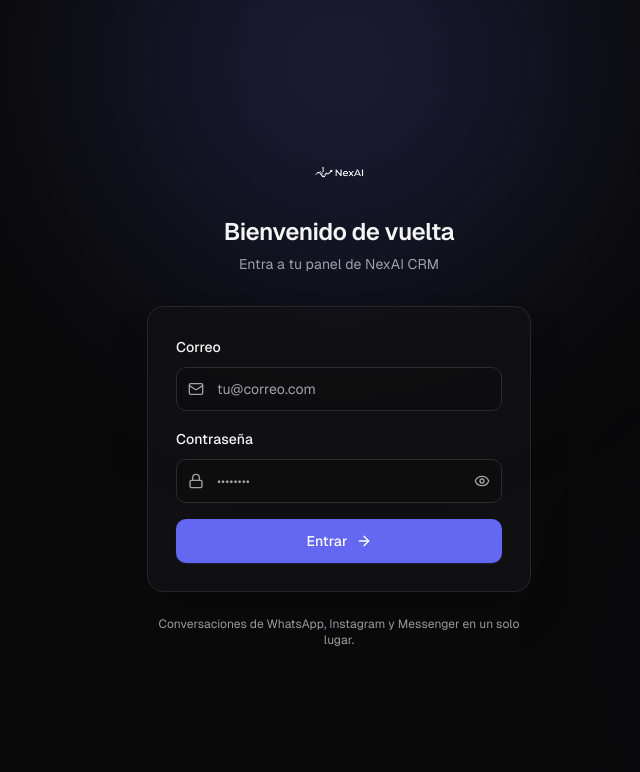
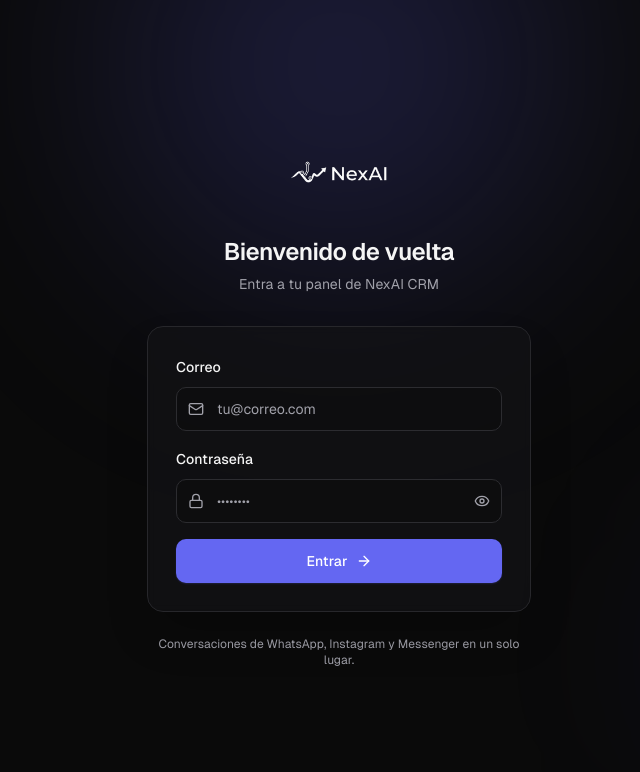
Before and after one commit to fernandosegrr/NexCRM, a Next.js app: page /login in a window 1280 px wide. Shown: the top 772 px of the page, without its empty margins (301-941 px from the left). Built offline with nearby package versions, Linux system fonts and the light colour scheme.

Commit message:
fix(brand): increase logo sizes - h-20 login, h-14 default, h-9 sidebar

```diff
--- a/src/app/login/page.tsx
+++ b/src/app/login/page.tsx
@@ -22,7 +22,7 @@
 
       <div className="relative w-full max-w-sm">
         <div className="mb-8 flex flex-col items-center text-center">
-          <Logo showSuffix={false} className="[&_img]:h-10" />
+          <Logo showSuffix={false} imageClassName="h-20" />
           <h1 className="mt-6 text-2xl font-semibold tracking-tight">
             Bienvenido de vuelta
           </h1>
--- a/src/components/admin/admin-shell.tsx
+++ b/src/components/admin/admin-shell.tsx
@@ -29,7 +29,7 @@
       {/* Sidebar de escritorio */}
       <aside className="fixed inset-y-0 left-0 z-40 hidden w-64 flex-col border-r border-border bg-card/30 md:flex">
         <div className="flex h-16 items-center px-6">
-          <Logo />
+          <Logo imageClassName="h-9" />
         </div>
         <div className="mt-2 flex-1 overflow-y-auto pb-4">
           <SidebarNav />
@@ -44,7 +44,7 @@
         <SheetContent side="left" className="w-72 p-0">
           <SheetTitle className="sr-only">Menú de navegación</SheetTitle>
           <div className="flex h-16 items-center px-6">
-            <Logo />
+            <Logo imageClassName="h-9" />
           </div>
           <div className="mt-2">
             <SidebarNav onNavigate={() => setOpen(false)} />
--- a/src/components/brand/logo.tsx
+++ b/src/components/brand/logo.tsx
@@ -6,9 +6,9 @@
     <Image
       src="/favicon.png"
       alt="NexAI"
-      width={36}
-      height={36}
-      className={cn("h-9 w-auto object-contain", className)}
+      width={48}
+      height={48}
+      className={cn("h-10 w-auto object-contain", className)}
       priority
     />
   );
@@ -19,14 +19,16 @@
   showText = true,
   showSuffix = true,
   textClassName,
+  imageClassName,
 }: {
   className?: string;
   showText?: boolean;
   showSuffix?: boolean;
   textClassName?: string;
+  imageClassName?: string;
 }) {
   if (!showText) {
-    return <LogoMark className={className} />;
+    return <LogoMark className={cn("h-10 w-auto", className)} />;
   }
 
   return (
@@ -34,9 +36,9 @@
       <Image
         src="/logo-white.webp"
         alt="NexAI"
-        width={120}
-        height={36}
-        className="h-8 w-auto object-contain"
+        width={200}
+        height={50}
+        className={cn("h-14 w-auto object-contain", imageClassName)}
         priority
       />
       {showSuffix && (
```
